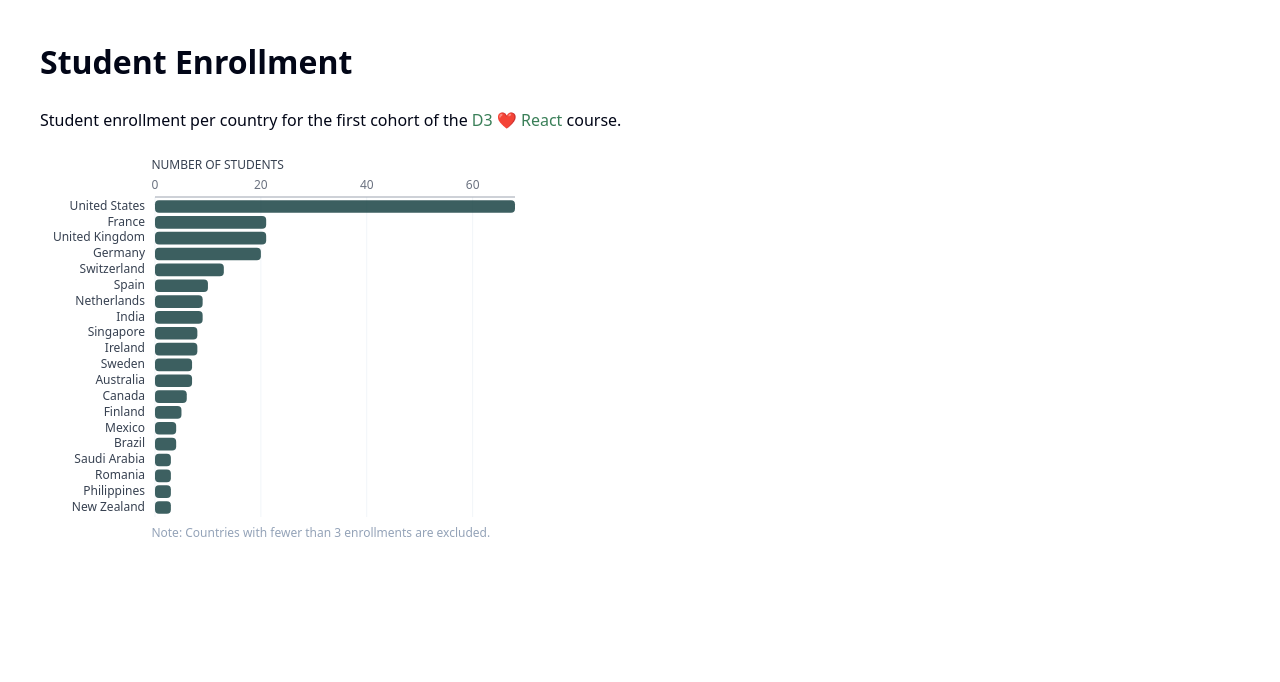
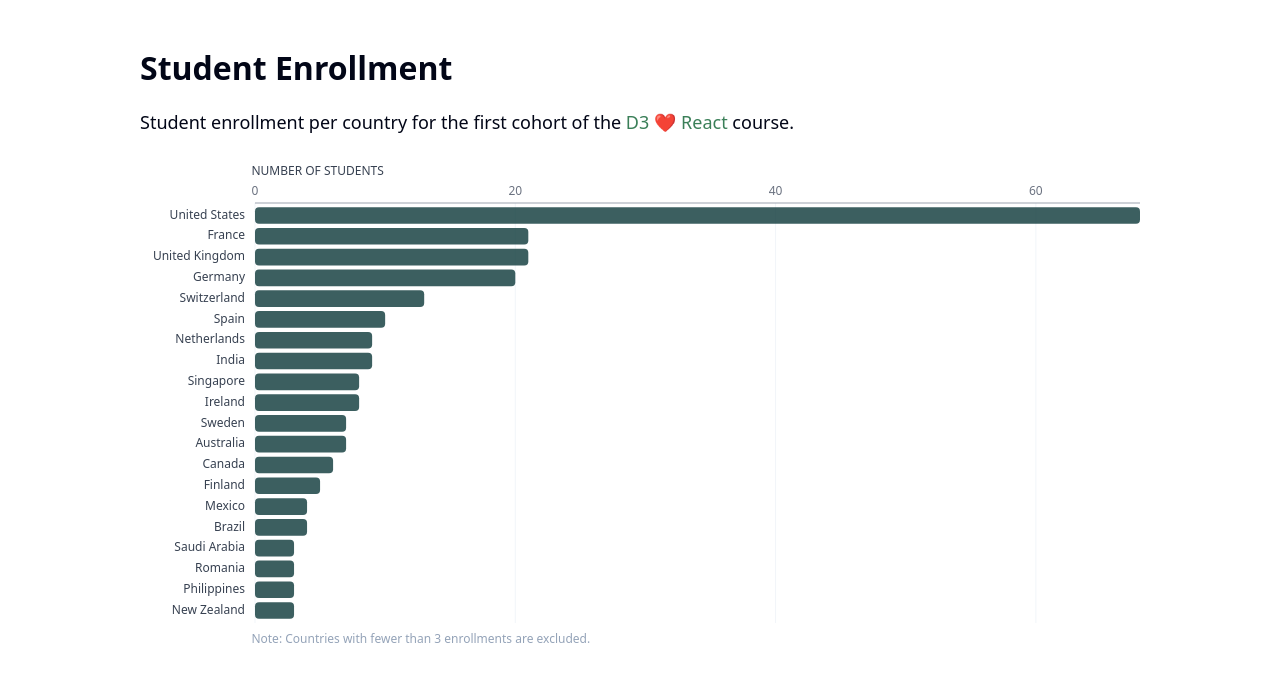
Before and after one commit to jessi88/my-first-d3-chart, a React (Vite) app: page / in a window 1280 px wide. Shown: the top 682 px of the page. Built offline with nearby package versions, Linux system fonts and the light colour scheme.

Commit message:
Adjusted sizing and positioning.

```diff
--- a/index.html
+++ b/index.html
@@ -6,6 +6,7 @@
     <title>My First D3 Chart</title>
   </head>
   <body>
+    <div class="container">
       <header class="header">
         <h1 class="title">Student Enrollment</h1>
       </header>
@@ -24,5 +25,6 @@
         <div id="root"></div>
       </main>
       <script type="module" src="/src/main.jsx"></script>
+    </div>
   </body>
 </html>
--- a/src/App.jsx
+++ b/src/App.jsx
@@ -24,8 +24,8 @@ const data = [
   { country: "New Zealand", students: 3 },
 ];
 
-const width = 500;
-const height = 400;
+const width = 1000;
+const height = 500;
 const barColor = "#1b4445";
 const barHighlightColor = "#3a7f58";
 const labelColor = "#374151";
--- a/src/Barplot.jsx
+++ b/src/Barplot.jsx
@@ -11,7 +11,7 @@ const Barplot = ({
 }) => {
   const margin = {
     top: 50,
-    right: 25,
+    right: 0,
     bottom: 30,
     left: 115,
   };
@@ -79,7 +79,7 @@ const Barplot = ({
   };
 
   return (
-    <div className="chart-wrapper">
+    <div>
       <svg width="100%" height="auto" viewBox={`0 0 ${width} ${height}`}>
         <g transform={`translate(${margin.left}, ${margin.top})`}>
           {/* Vertical grid lines + x-axis tick labels */}
--- a/src/index.css
+++ b/src/index.css
@@ -8,6 +8,9 @@
   --brand-darkgreen: #1b4445;
   --brand-blue: #609dab;
   --brand-light: #e7e3e2;
+  --heading: system-ui, "Segoe UI", Roboto, sans-serif;
+  --sans: system-ui, "Segoe UI", Roboto, sans-serif;
+  font: 18px/145% var(--sans);
 }
 
 * {
@@ -26,29 +29,34 @@
 
 body {
   margin: 0;
-  font-family: system-ui, sans-serif;
+  padding: 0;
+  font-family: var(--sans);
   color: var(--brand-charcoal);
 }
 
+/* The Wrapper that aligns everything */
+.container {
+  width: 1000px;
+  max-width: calc(100% - 80px); /* Keeps margin on mobile */
+  margin: 40px auto; /* 40px margin at the top, centered horizontally */
+  position: relative;
+}
+
 .header {
-  padding: 40px 40px 10px 40px;
+  padding: 15px 0 10px 0;
   display: flex;
   justify-content: left;
 }
 
 .title {
+  font-family: var(--heading);
   font-size: 32px;
   text-align: left;
   margin: 0;
 }
 
 .main {
-  flex-grow: 1;
-  display: flex;
-  flex-direction: column;
-  align-items: flex-start;
-  padding: 0 24px 0 40px;
-  position: relative;
+  padding: 0;
 }
 
 .main a {
@@ -81,15 +89,3 @@ body {
 .main a:hover::after {
   transform: scaleX(1);
 }
-
-.chart-note {
-  margin-top: 8px;
-  margin-left: calc(var(--chart-left-margin) - 0.3em);
-  font-size: 12px;
-  color: var(--brand-text-dim);
-}
-
-.chart-wrapper {
-  width: 100%;
-  max-width: 500px;
-}
```
Lines whose indentation alone changed are shown as unchanged.
